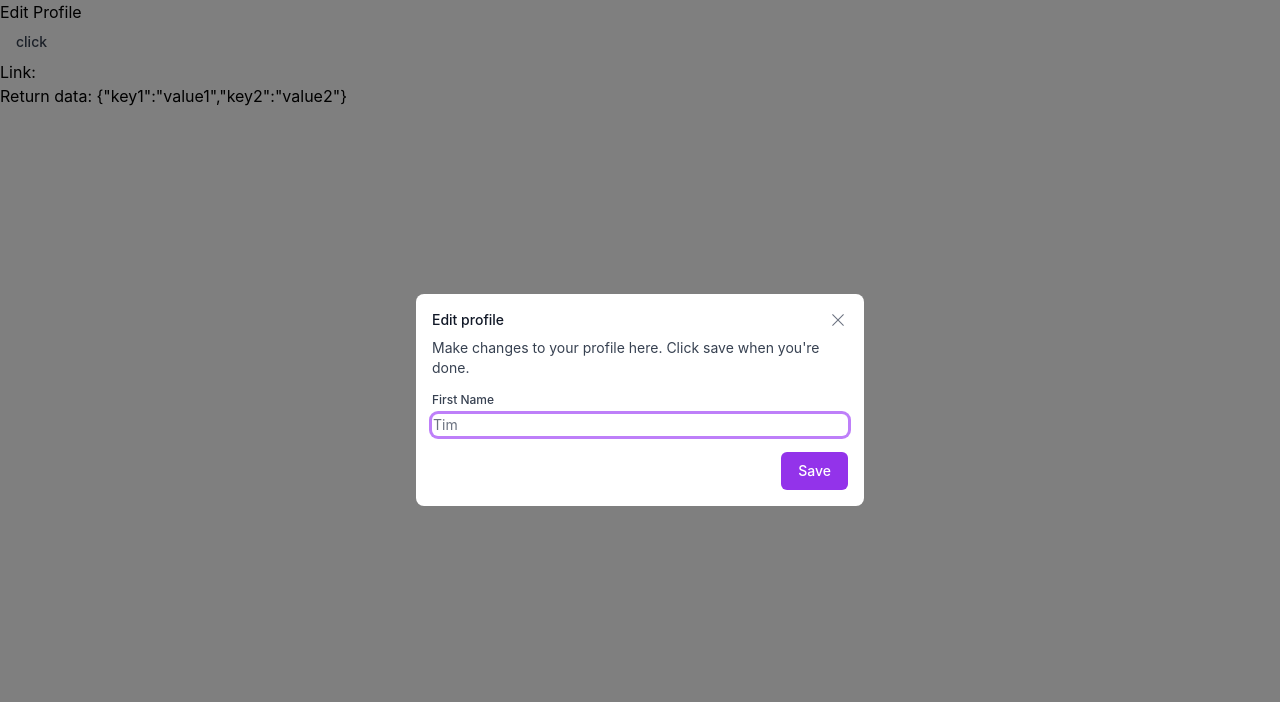
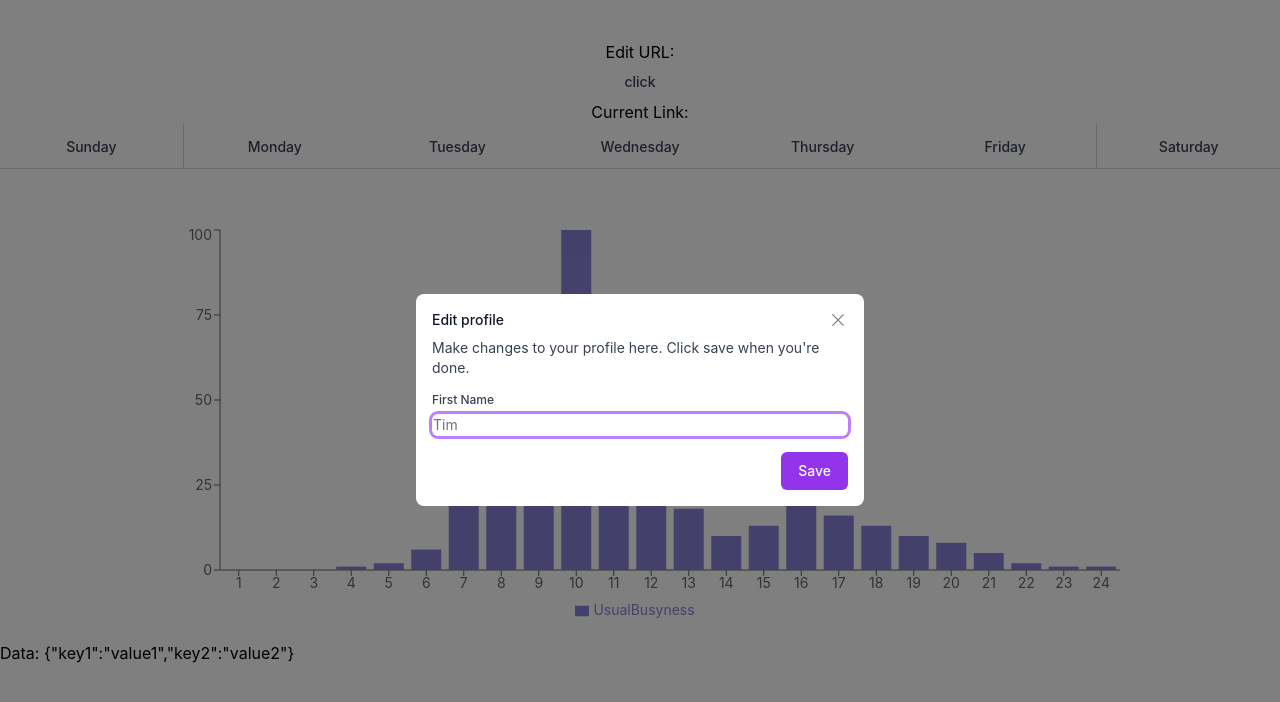
Before and after one commit to elliasc04/crowdsurf, a React (Create React App) app in the folder frontend/: page / in a window 1280 px wide. Both pictures are taken after a click on the button "click". Shown: the top 702 px of the page. Built offline with nearby package versions, Linux system fonts and the light colour scheme; what tailwindcss-radix would draw is missing.

Commit message:
tab navbar, rechart init

```diff
--- a/frontend/package.json
+++ b/frontend/package.json
@@ -6,6 +6,7 @@
     "@headlessui/react": "^1.7.17",
     "@radix-ui/react-dialog": "^1.0.4",
     "@radix-ui/react-icons": "^1.3.0",
+    "@radix-ui/react-tabs": "^1.0.4",
     "@testing-library/jest-dom": "^5.17.0",
     "@testing-library/react": "^13.4.0",
     "@testing-library/user-event": "^13.5.0",
@@ -18,6 +19,7 @@
     "react": "^18.2.0",
     "react-dom": "^18.2.0",
     "react-scripts": "5.0.1",
+    "recharts": "^2.8.0",
     "tailwindcss": "^3.3.3",
     "tailwindcss-radix": "^2.8.0",
     "typescript": "^4.9.5",
--- a/frontend/src/App.tsx
+++ b/frontend/src/App.tsx
@@ -1,13 +1,18 @@
 import React, { useState, useEffect } from 'react';
 import logo from './logo.svg';
 import axios from 'axios';
-import {Dialog} from './components/dialog'
+import Tabs from './components/tabnav'
 import Dialogapi from './components/dialogapi'
 import './App.css';
 
 const ParentComponent = () => {
+  const [dataReceived, setDataReceived] = useState([[[1]]]);
   return (
-    <Dialogapi/>
+    <div>
+      <Dialogapi onDataReceived={setDataReceived}/>
+      <Tabs busynessData = {dataReceived}/>
+      <p>Data: {JSON.stringify(dataReceived)}</p>
+    </div>
   );
 };
 
--- a/frontend/src/components/dialogapi.tsx
+++ b/frontend/src/components/dialogapi.tsx
@@ -2,7 +2,12 @@ import React, { useState, useEffect } from 'react';
 import axios from 'axios';
 import { Dialog } from './dialog';
 
-const Dialogapi = () => {
+interface DialogapiProps {
+  onDataReceived: (data: any) => void; // Define the type of onDataReceived function
+}
+
+
+const Dialogapi = ({onDataReceived} : DialogapiProps) => {
   const [Link, setLink] = useState('');
   const [Data, setData] = useState({
     key1: 'value1',
@@ -10,6 +15,10 @@ const Dialogapi = () => {
   });
   const [isLoading, setIsLoading] = useState(false);
   const [error, setError] = useState<Error | null>(null);
+
+  const handleDataReceived = () => {
+    onDataReceived(Data);
+  }
 
   useEffect(() => {
     if (Link.trim() !== '') {
@@ -19,9 +28,9 @@ const Dialogapi = () => {
       // Encode the Link before sending it in the GET request
       const encodedLink = encodeURIComponent(Link.trim());
 
-      axios.get(`http://127.0.0.1:8000/scraper/getlivebusyness/${encodedLink}`)
+      axios.get(`http://127.0.0.1:8000/scraper/getpopulartimes/${encodedLink}`)
         .then(response => {
-          setData(response.data);
+          setData(response.data.populartimes);
         })
         .catch((error: Error) => {
           setError(error);
@@ -32,18 +41,23 @@ const Dialogapi = () => {
     }
   }, [Link]);
 
+  useEffect(() => {
+    handleDataReceived();
+  },[Data]
+  )
+
   return (
-    <div>
-      <h1>Edit Profile</h1>
-      <Dialog onLinkChange={setLink} />
-      <p>Link: {Link}</p>
-      {isLoading ? (
+    <div className = "flex flex-col justify-center mt-10 items-center">
+      <h1>Edit URL:</h1>
+      <Dialog onLinkChange={setLink}/>
+      <p>Current Link: {Link}</p>
+      {/* {isLoading ? (
         <p>Loading...</p>
       ) : error ? (
         <p>Error: {error.message}</p>
       ) : (
-        <p>Return data: {JSON.stringify(Data)}</p>
-      )}
+        <p></p>
+      )} */}
     </div>
   );
 };
--- /dev/null
+++ b/frontend/src/components/graph.tsx
@@ -0,0 +1,74 @@
+import React, { PureComponent } from 'react';
+import { Label, BarChart, Bar, Cell, XAxis, YAxis, CartesianGrid, Tooltip, Legend, ResponsiveContainer } from 'recharts';
+
+const data = [
+  {
+    name: 'Page A',
+    uv: 4000,
+    pv: 2400,
+    amt: 2400,
+  },
+  {
+    name: 'Page B',
+    uv: 3000,
+    pv: 1398,
+    amt: 2210,
+  },
+  {
+    name: 'Page C',
+    uv: 2000,
+    pv: 9800,
+    amt: 2290,
+  },
+  {
+    name: 'Page D',
+    uv: 2780,
+    pv: 3908,
+    amt: 2000,
+  },
+  {
+    name: 'Page E',
+    uv: 1890,
+    pv: 4800,
+    amt: 2181,
+  },
+  {
+    name: 'Page F',
+    uv: 2390,
+    pv: 3800,
+    amt: 2500,
+  },
+  {
+    name: 'Page G',
+    uv: 3490,
+    pv: 4300,
+    amt: 2100,
+  },
+];
+
+interface BarGraphProps{
+    receivedData: any;
+}
+
+export default function BarGraph({receivedData}:BarGraphProps) {
+    return (
+        <BarChart
+          width={1000}
+          height={400}
+          data={receivedData}
+          margin={{
+            top: 5,
+            right: 20,
+            left: 20,
+            bottom: 5,
+          }}
+        >
+            <XAxis dataKey="name" />
+            <YAxis type = "number" domain = {[0,100]}>
+            </YAxis>
+            <Tooltip />
+            <Legend />
+            <Bar dataKey="UsualBusyness" fill="#8884d8" />
+        </BarChart>
+    );
+}
--- /dev/null
+++ b/frontend/src/components/tabnav.tsx
@@ -0,0 +1,169 @@
+import * as TabsPrimitive from "@radix-ui/react-tabs";
+import BarGraph from "./graph";
+import { clsx } from "clsx";
+import Button from "./button";
+import React from "react";
+
+interface Tab {
+title: string;
+value: string;
+}
+
+const tabs: Tab[] = [
+{
+    title: "Sunday",
+    value: "tab1",
+},
+{
+    title: "Monday",
+    value: "tab2",
+},
+
+{
+    title: "Tuesday",
+    value: "tab3",
+},
+{
+    title: "Wednesday",
+    value: "tab4",
+},
+{
+    title: "Thursday",
+    value: "tab5",
+},
+{
+    title: "Friday",
+    value: "tab6",
+},
+{
+    title: "Saturday",
+    value: "tab7",
+},
+];
+
+interface BusynessData {
+    // Define the structure of your data here
+    busynessData: number[][][]; // Use the same structure as your data
+  }
+
+
+const sampleData = [
+    [0, 1],
+    [0, 2],
+    [0, 3],
+    [1, 4],
+    [2, 5],
+    [6, 6],
+    [20, 7],
+    [43, 8],
+    [73, 9],
+    [100, 10],
+    [79, 11],
+    [45, 12],
+    [18, 13],
+    [10, 14],
+    [13, 15],
+    [24, 16],
+    [16, 17],
+    [13, 18],
+    [10, 19],
+    [8, 20],
+    [5, 21],
+    [2, 22],
+    [1, 23],
+    [1, 24]
+  ];
+
+  const inputdata = sampleData.map(([busyness, time]) => ({
+    name: time, // Assuming time is the name
+    UsualBusyness: busyness
+  }));
+
+interface Dataprocessor{
+    tabData: number[][];
+}
+
+const processData = ({tabData}:Dataprocessor) => {
+    return tabData.map(([busyness, time]) => ({
+      name: String(time), // Assuming time is a number, convert it to a string
+      UsualBusyness: busyness,
+    }));
+};
+
+
+
+export default function Tabs({busynessData}:BusynessData) {
+
+    try {
+        if (busynessData && Array.isArray(busynessData)) {
+          // Extract the seven internal lists from busynessData
+          const [tab1Data, tab2Data, tab3Data, tab4Data, tab5Data, tab6Data, tab7Data] = busynessData;
+
+          // ... Rest of the component remains the same
+        } else {
+          // Handle the case where busynessData is undefined, missing data, or not in the expected format
+          console.log('No data available.');
+        }
+      } catch (error) {
+        // Handle any other errors that might occur during rendering
+        console.error(error);
+        return <div>An error occurred.</div>;
+      }
+    return (
+        <TabsPrimitive.Root defaultValue="tab1">
+        <TabsPrimitive.List
+            className={clsx("flex w-full rounded-t-lg bg-white dark:bg-gray-800")}
+        >
+            {tabs.map(({ title, value }) => (
+            <TabsPrimitive.Trigger
+                key={`tab-trigger-${value}`}
+                value={value}
+                className={clsx(
+                "group",
+                "first:rounded-tl-lg last:rounded-tr-lg",
+                "border-b first:border-r last:border-l",
+                "border-gray-300 dark:border-gray-600",
+                "radix-state-active:border-b-gray-700 focus-visible:radix-state-active:border-b-transparent radix-state-inactive:bg-gray-50 dark:radix-state-active:border-b-gray-100 dark:radix-state-active:bg-gray-900 focus-visible:dark:radix-state-active:border-b-transparent dark:radix-state-inactive:bg-gray-800",
+                "flex-1 px-3 py-2.5",
+                "focus:radix-state-active:border-b-red",
+                "focus:z-10 focus:outline-none focus-visible:ring focus-visible:ring-purple-500 focus-visible:ring-opacity-75"
+                )}
+            >
+                <span
+                className={clsx(
+                    "text-sm font-medium",
+                    "text-gray-700 dark:text-gray-100"
+                )}
+                >
+                {title}
+                </span>
+            </TabsPrimitive.Trigger>
+            ))}
+        </TabsPrimitive.List>
+        {tabs.map(({ value }) => (
+            <TabsPrimitive.Content
+            key={`tab-content-${value}`}
+            value={value}
+            className={clsx("rounded-b-lg bg-white px-6 py-4 dark:bg-gray-800")}
+            >
+            <span className="text-sm text-gray-700 dark:text-gray-100">
+                {
+                {
+                    tab1: <div className = "flex flex-row justify-center mt-10 items-center">
+                            <BarGraph receivedData = {inputdata}/>
+                        </div>,
+                    tab2: <Button>click</Button>,
+                    tab3: "Order more coffee",
+                    tab4: "Your inbox is empty",
+                    tab5: "Make some coffee",
+                    tab6: "Order more coffee",
+                    tab7: "Order mfdsaore coffee",
+                }[value]
+                }
+            </span>
+
+            </TabsPrimitive.Content>
+        ))}
+        </TabsPrimitive.Root>
+    );
+};
```
Also changed, not shown: 2 other files (tests, documents, lock files or other folders).
